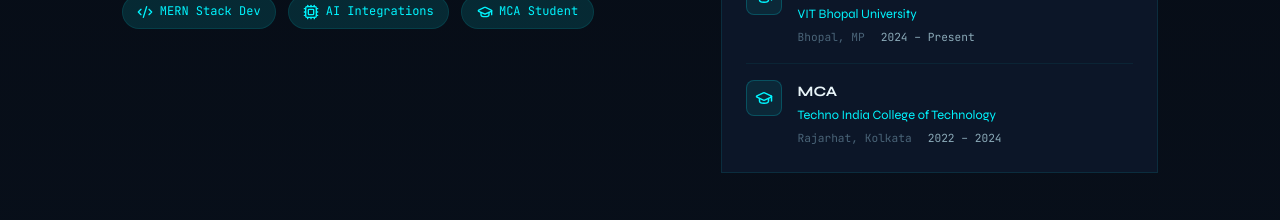
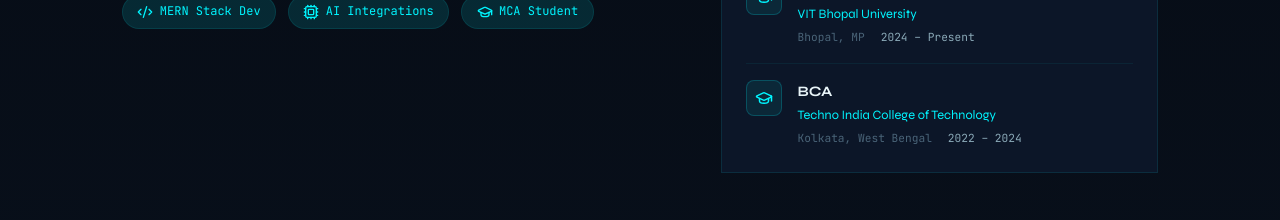
Before and after one commit to Mdraza78/Portfolio, a React (Vite) app in the folder md-raza-portfolio/: page / in a window 1280 px wide. Shown: the part 1380-1600 px from the top of the page. Built offline with nearby package versions, Linux system fonts and the light colour scheme.

Commit message:
Updates on content

```diff
--- a/md-raza-portfolio/src/components/About.jsx
+++ b/md-raza-portfolio/src/components/About.jsx
@@ -10,9 +10,9 @@ const education = [
     icon: <GraduationCap size={18} />,
   },
   {
-    degree: 'MCA',
+    degree: 'BCA',
     institution: 'Techno India College of Technology',
-    location: 'Rajarhat, Kolkata',
+    location: 'Kolkata, West Bengal',
     period: '2022 – 2024',
     icon: <GraduationCap size={18} />,
   },
```
